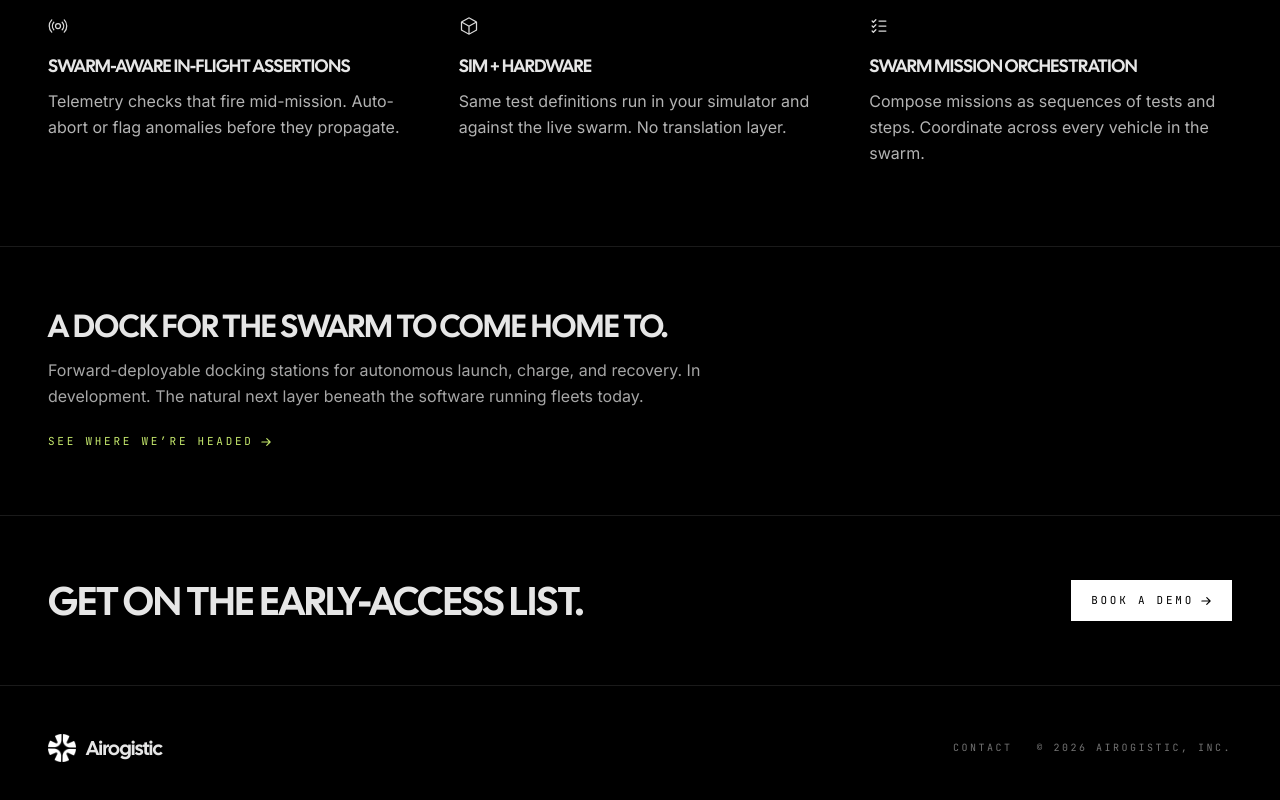
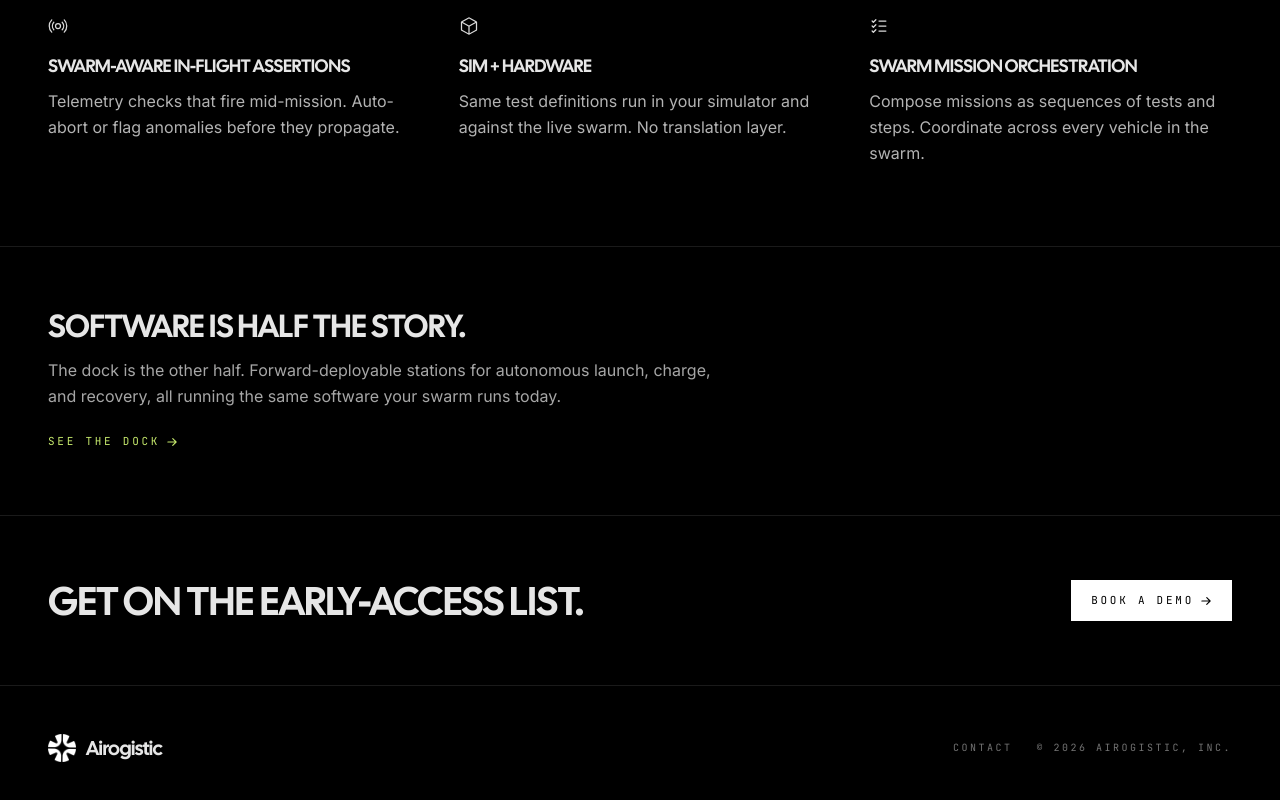
Before and after one commit to omri-i-b/airogistic-site, a Next.js app: page /landing in a window 1280 px wide. Shown: the part 2316-3116 px from the top of the page. Built offline with nearby package versions, Linux system fonts and the light colour scheme; no server answers.

Commit message:
Tighten vision section copy: 'Software is half the story'

```diff
--- a/src/components/landing/roadmap.tsx
+++ b/src/components/landing/roadmap.tsx
@@ -6,20 +6,20 @@ export function Roadmap() {
     <section className="border-b border-white/10 bg-black">
       <div className="mx-auto max-w-[1680px] px-5 md:px-8 lg:px-12 py-10 md:py-14 lg:py-16">
         <h2 className="max-w-3xl font-display text-[24px] md:text-[28px] lg:text-[32px] leading-[0.95] font-bold tracking-[-0.02em] uppercase">
-          A dock for the swarm to come home to.
+          Software is half the story.
         </h2>
 
         <p className="mt-4 max-w-2xl text-base leading-relaxed text-white/65">
-          Forward-deployable docking stations for autonomous launch,
-          charge, and recovery. In development. The natural next layer
-          beneath the software running fleets today.
+          The dock is the other half. Forward-deployable stations for
+          autonomous launch, charge, and recovery, all running the same
+          software your swarm runs today.
         </p>
 
         <Link
           href="/infrastructure"
           className="mt-6 inline-flex items-center gap-1.5 font-mono text-[11px] tracking-[0.25em] text-[#C5E86C] uppercase transition-opacity hover:opacity-80"
         >
-          See where we&rsquo;re headed
+          See the dock
           <ArrowRight className="h-3 w-3" weight="bold" />
         </Link>
       </div>
```
